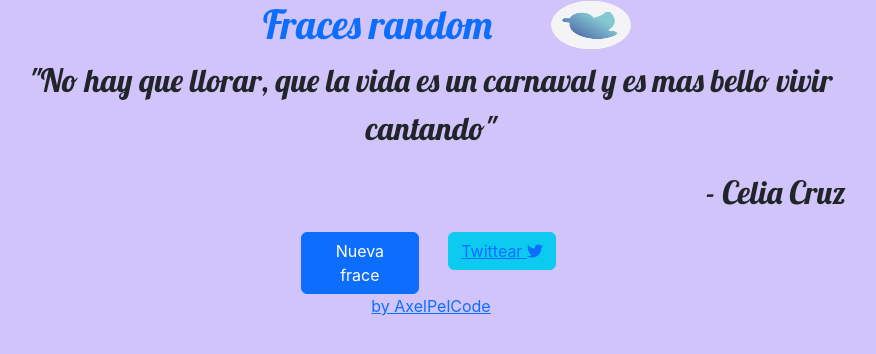
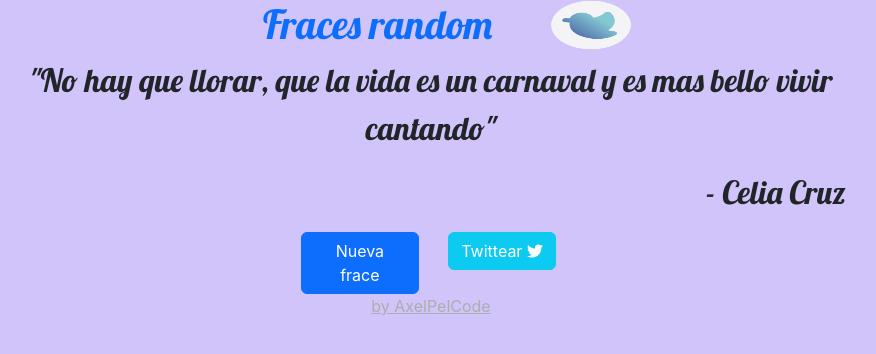
Before and after one commit to axelpelcode/fraces-random-practica, a React (Create React App) app: page / in a window 1280 px wide. Shown: the top 354 px of the page, without its empty margins (209-1085 px from the left). Built offline with nearby package versions, Linux system fonts and the light colour scheme.

Commit message:
frp-commit09

```diff
--- a/src/App.css
+++ b/src/App.css
@@ -18,6 +18,10 @@ h1, p{
 #author{
   text-align:right;
 }
-footer{
-  color:grey;
+#tweet-quote{
+  color:white;
+  text-decoration: none;
 }
+#contacto{
+  color:rgb(174, 173, 173);
+}
--- a/src/componentes/Boton.jsx
+++ b/src/componentes/Boton.jsx
@@ -1,4 +1,5 @@
 import React from 'react';
+
 
 const Boton = ({nombreBoton, clickEfecto, idBoton, claseBoton}) => (
     <button id={idBoton} className={claseBoton} onClick={clickEfecto}>{nombreBoton}</button>
```
